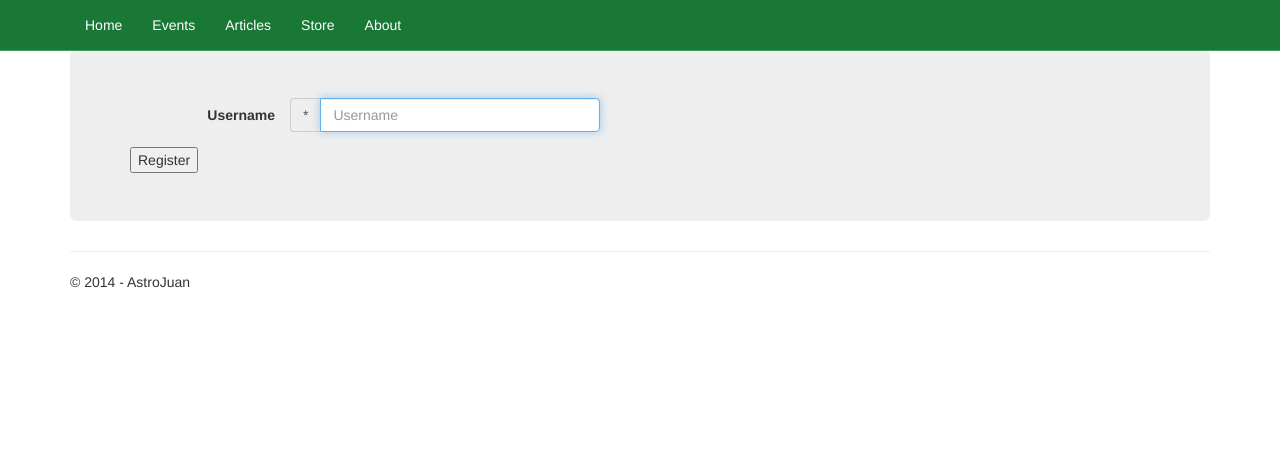
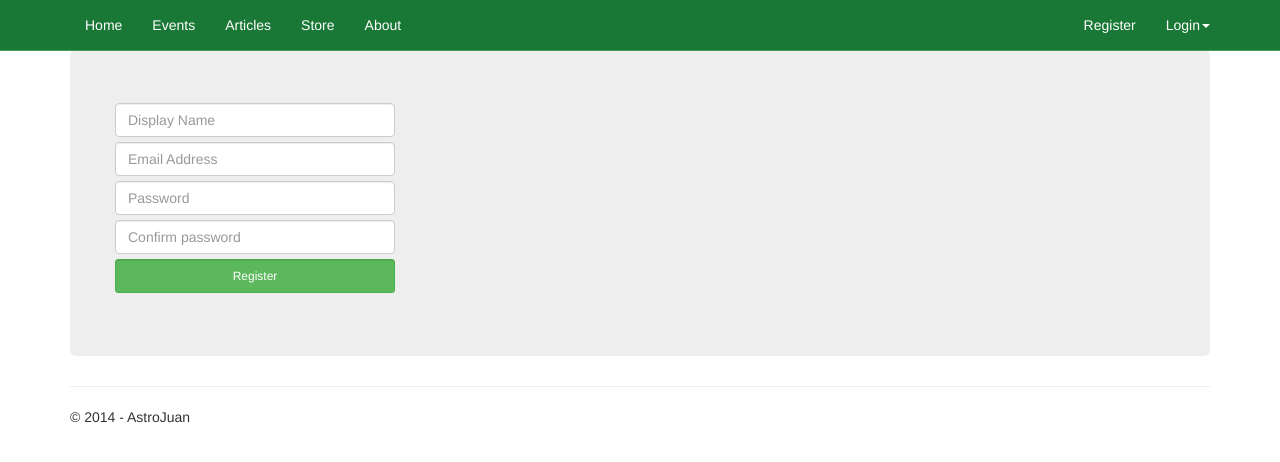
Before and after one commit to ambrosioaaron/astrojuan, a CodeIgniter app: a page that uses application/views/view_register.php in a window 1280 px wide. Shown: the top 462 px of the page. Run offline with CodeIgniter, Linux system fonts and the light colour scheme.

Commit message:
Register Form

```diff
--- a/application/controllers/account.php
+++ b/application/controllers/account.php
@@ -98,8 +98,131 @@ class Account extends CI_Controller
 	{
 		$data['title'] = "Register";
 
+		$data['formAttr'] = array(
+			'role'=>'form',
+			'class'=>'form-horizontal',
+			'id'=>'frmRegister',
+			'name'=>'Register',
+			'method'=>'post'
+		);
+
+		$data['displayNameAttr'] = array(
+			'type'=>'text',
+			'class'=>'form-control',
+			'id'=>'display_name',
+			'name'=>'display_name',
+			'placeholder'=>'Display Name',
+			'data-toggle'=>'popover',
+			'data-trigger'=>'focus',
+			'data-placement'=>'right',
+			'data-content'=>'Letters and numbers only'
+		);
+
+		$data['emailAddressAttr'] = array(
+			'type'=>'text',
+			'class'=>'form-control',
+			'id'=>'email_address',
+			'name'=>'email_address',
+			'placeholder'=>'Email Address',
+			'data-toggle'=>'popover',
+			'data-trigger'=>'focus',
+			'data-placement'=>'right',
+			'data-content'=>'Enter a your email address'
+		);
+
+		$data['userPassswordAttr'] = array(
+			'type'=>'password',
+			'class'=>'form-control',
+			'id'=>'user_password',
+			'name'=>'user_password',
+			'placeholder'=>'Password',
+			'data-toggle'=>'popover',
+			'data-trigger'=>'focus',
+			'data-placement'=>'right',
+			'data-content'=>'6 to 20 characters only'
+		);
+
+		$data['confirmPasswordAttr'] = array(
+			'type'=>'password',
+			'class'=>'form-control',
+			'id'=>'confirm_password',
+			'name'=>'confirm_password',
+			'placeholder'=>'Confirm password',
+			'data-toggle'=>'popover',
+			'data-trigger'=>'focus',
+			'data-placement'=>'right',
+			'data-content'=>'Re-type your password'
+		);
+
+		if($this->input->post())
+        {
+            $this->load->library('form_validation');
+			$this->load->model('model_accounts');
+
+			$this->form_validation->set_message('required', '%s is required');
+			$this->form_validation->set_message('is_unique', '%s is already taken');
+			$this->form_validation->set_message('matches', '%s did not match');
+			$this->form_validation->set_message('min_length', '%s too short');
+			$this->form_validation->set_message('max_length', '%s too long');
+			$this->form_validation->set_message('alpha_numeric', '%s may only contain alpha-numeric characters.');
+
+			$this->form_validation->set_rules('display_name', 'Display Name', 'alpha_numeric|required|min_length[6]|max_length[20]|is_unique[Accounts.DisplayName]');
+			$this->form_validation->set_rules('user_password', 'Password', 'required|min_length[6]|max_length[20]|required|matches[confirm_password]');
+			$this->form_validation->set_rules('confirm_password', 'Password Confirmation', 'required');
+			$this->form_validation->set_rules('email_address', 'Email', 'required|valid_email|is_unique[Accounts.Email]');
+
+			if($this->form_validation->run())
+			{
+                echo "success";
+            }
+            else{
+                $data['validation_errors'] = array(
+					'confirm_password'=>form_error('confirm_password'),
+					'user_password'=>form_error('user_password'),
+					'email_address'=>form_error('email_address'),
+					'display_name'=>form_error('display_name')
+
+				);
+
+				$this->masterpage->setMasterPage ('astrojuan_master');
+				$this->masterpage->addContentPage ('view_register', 'content', $data);
+
+				$this->masterpage->show($data);
+            }
+        }
+        else{
+            $this->masterpage->setMasterPage ('astrojuan_master');
+			$this->masterpage->addContentPage ('view_register', 'content', $data);
+
+			$this->masterpage->show($data);
+        }
+	}
+
+	public function add()
+	{
+		$this->load->library('form_validation');
+		$this->load->model('model_accounts');
+
+		$this->form_validation->set_rules('display_name', 'Display Name', 'alpha_numeric|required|min_length[6]|max_length[20]|is_unique[Accounts.DisplayName]');
+		$this->form_validation->set_rules('user_password', 'Password', 'required|min_length[6]|max_length[20]|required|matches[confirm_password]');
+		$this->form_validation->set_rules('confirm_password', 'Password Confirmation', 'required|min_length[6]|max_length[20]|required');
+		$this->form_validation->set_rules('email_address', 'Email', 'required|valid_email|is_unique[Accounts.Email]');
+
+		if($this->form_validation->run())
+		{
+			echo "success";
+		}
+	}
+
+	public function logout()
+	{
+		delete_cookie(md5('account_id' . $this->config->item('cookie_key')));
+		delete_cookie(md5('account_email' . $this->config->item('cookie_key')));
+
+		$data['title'] = "Home";
+
 		$this->masterpage->setMasterPage ('astrojuan_master');
-        $this->masterpage->addContentPage ('view_register', 'content', $data);
+        $this->masterpage->addContentPage ('view_home', 'content');
 
         $this->masterpage->show($data);
 	}
--- a/application/views/view_login.php
+++ b/application/views/view_login.php
@@ -1,15 +1,15 @@
 <?php if(isset($validLogin) && $validLogin){ ?>
 
-	<li class="ir-navbar-li" id="ir-navbar-username"><a href="#">Welcome, </a></li>
-    <li class="ir-navbar-li dropdown" id="ir-navbar-logout">
+	<li class="aj-navbar-li" id="aj-navbar-username"><a href="#">Welcome, </a></li>
+    <li class="aj-navbar-li dropdown" id="aj-navbar-logout">
         <a href="#" class="dropdown-toggle" data-toggle="dropdown">My Account<span class="caret"></span></a>
         <ul class="dropdown-menu">
-            <li><a href="/Account/AccountProfile">Profile</a></li>
-            <li><a href="/Account/ChangePassword">Change Password</a></li>
+            <li><a href="/account/account_profile">Profile</a></li>
+            <li><a href="/account/change_password">Change Password</a></li>
         </ul>
     </li>
 
-    <li class="ir-navbar-li" id="ir-navbar-logout"><a href="/Account/Logout">Logout</a></li>
+    <li class="aj-navbar-li" id="aj-navbar-logout"><a href="/account/logout">Logout</a></li>
 
 <?php }else{ ?>
 
--- a/application/views/view_register.php
+++ b/application/views/view_register.php
@@ -1,30 +1,99 @@
 <div class="jumbotron">
-    <form role="form" class="form-horizontal" id="frmRegister" name="Register" method="post" action="/account/register/">
+    <!--<form role="form" class="form-horizontal" id="frmRegister" name="Register" method="post" action="/account/register/">
 		<div class="form-group">
-			<label class="col-sm-2 control-label"  for="username">Username</label>
-            <div class="input-group">
-              	<span class="input-group-addon">*</span>
-                <input type="text" class="form-control" id="username" name="username" placeholder="Username" required="required">
-			</div>
-            <label class="error label label-danger" for="username"></label>
+
+            <input type="text" class="form-control" id="display_name" name="display_name" placeholder="Display Name" data-toggle="popover" data-trigger="focus" data-placement="right" data-content="Letters and numbers only" />
+
+            <input type="text" class="form-control" id="email_address" name="email_address" placeholder="Email Address"  data-toggle="popover" data-trigger="focus" data-placement="right" data-content="Enter a your email address" />
+
+            <input type="password" class="form-control" id="user_password" name="user_password" placeholder="Password" data-toggle="popover" data-trigger="focus" data-placement="right" data-content="6 to 20 characters only" />
+
+            <input type="password" class="form-control" id="confirm_password" name="confirm_password" placeholder="Confirm password"  data-toggle="popover" data-trigger="focus" data-placement="right" data-content="Re-type your password" />
+
+            <input type="submit" value="Register" class="form-control btn btn-success btn-sm"/>
+
 		</div>
-        <input type="submit" value="Register"/>
-	</form>
+
+	</form>-->
+
+    <?php
+
+		echo form_open('/account/register', $formAttr);
+	?>
+	<div class="form-group">
+	<?php
+		echo form_input($displayNameAttr);
+		echo form_input($emailAddressAttr);
+		echo form_password($userPassswordAttr);
+		echo form_password($confirmPasswordAttr);
+
+	?>
+	<input type="submit" value="Register" class="form-control btn btn-success btn-sm"/>
+	</div>
+	<?php
+		echo form_close();
+	?>
 </div>
 
-<script type='text/javascript'>
-$(function() {
- $('#username').focus();
+<script type="text/javascript">
+$(document).ready(function(){
+	$('#frmRegister').submit(function(){
+		var displayName = validateDisplayName($('#display_name').val());
+		if(displayName != true)
+		{
+			$('#display_name').attr('data-content', displayName);
+			$('#display_name').focus();
 
- $('#frmRegister').validate({
-  highlight: function(element) {
-   $(element).closest('.form-group').removeClass('has-success').addClass('has-error');
-   $(element).closest('.form-group').children('.error').removeClass('hide');
-  },
-  success: function(element) {
-   $(element).closest('.form-group').removeClass('has-error').addClass('has-success');
-   $(element).addClass('hide');
-  }
- });
+			return false;
+		}
+
+		var email_address = validateEmail($('#email_address').val());
+		if(email_address != true)
+		{
+			$('#email_address').attr('data-content', email_address);
+			$('#email_address').focus();
+
+			return false;
+		}
+
+		var user_password = validatePassword($('#user_password').val());
+		if(user_password != true)
+		{
+			$('#user_password').attr('data-content', user_password);
+			$('#user_password').focus();
+
+			return false;
+		}
+
+		var confirm_password = confirmPassword($('#user_password').val(), $('#confirm_password').val());
+		if(confirm_password != true)
+		{
+			$('#confirm_password').attr('data-content', confirm_password);
+			$('#confirm_password').focus();
+
+			return false;
+		}
+	});
+	$('#display_name').popover();
+	$('#email_address').popover();
+	$('#user_password').popover();
+	$('#confirm_password').popover();
+
+	<?php
+
+		if (isset($validation_errors))
+		{
+			while ($error = current($validation_errors)) {
+			?>
+
+			$('#<?php echo key($validation_errors); ?>').attr('data-content', '<?php str_replace(array('<p>','</p>'),'',$error); ?>');
+			$('#<?php echo key($validation_errors); ?>').focus();
+
+			<?php
+				next($validation_errors);
+			}
+        }
+
+	?>
 });
 </script>
--- a/content/css/Site.css
+++ b/content/css/Site.css
@@ -99,6 +99,11 @@ input[type="checkbox"].input-validation-error {
     margin: 5px 0px 0px 22px;
 }
 
+#frmRegister .form-group .form-control
+{
+    margin: 5px 0px 0px 0px;
+}
+
 .navbar-inverse .navbar-nav > .open > a, .navbar-inverse .navbar-nav > .open > a:hover, .navbar-inverse .navbar-nav > .open > a:focus
 {
 	background-color: #23AF4E;
--- a/content/js/astrojuan.js
+++ b/content/js/astrojuan.js
@@ -8,3 +8,66 @@ function astroUnBlock(blockID) {
     $(blockID).children().show();
     $('#astroBlock').remove();
 }
+
+function isValidEmailAddress(emailAddress) {
+    var pattern = new RegExp(/^((([a-z]|\d|[!#\$%&'\*\+\-\/=\?\^_`{\|}~]|[\u00A0-\uD7FF\uF900-\uFDCF\uFDF0-\uFFEF])+(\.([a-z]|\d|[!#\$%&'\*\+\-\/=\?\^_`{\|}~]|[\u00A0-\uD7FF\uF900-\uFDCF\uFDF0-\uFFEF])+)*)|((\x22)((((\x20|\x09)*(\x0d\x0a))?(\x20|\x09)+)?(([\x01-\x08\x0b\x0c\x0e-\x1f\x7f]|\x21|[\x23-\x5b]|[\x5d-\x7e]|[\u00A0-\uD7FF\uF900-\uFDCF\uFDF0-\uFFEF])|(\\([\x01-\x09\x0b\x0c\x0d-\x7f]|[\u00A0-\uD7FF\uF900-\uFDCF\uFDF0-\uFFEF]))))*(((\x20|\x09)*(\x0d\x0a))?(\x20|\x09)+)?(\x22)))@((([a-z]|\d|[\u00A0-\uD7FF\uF900-\uFDCF\uFDF0-\uFFEF])|(([a-z]|\d|[\u00A0-\uD7FF\uF900-\uFDCF\uFDF0-\uFFEF])([a-z]|\d|-|\.|_|~|[\u00A0-\uD7FF\uF900-\uFDCF\uFDF0-\uFFEF])*([a-z]|\d|[\u00A0-\uD7FF\uF900-\uFDCF\uFDF0-\uFFEF])))\.)+(([a-z]|[\u00A0-\uD7FF\uF900-\uFDCF\uFDF0-\uFFEF])|(([a-z]|[\u00A0-\uD7FF\uF900-\uFDCF\uFDF0-\uFFEF])([a-z]|\d|-|\.|_|~|[\u00A0-\uD7FF\uF900-\uFDCF\uFDF0-\uFFEF])*([a-z]|[\u00A0-\uD7FF\uF900-\uFDCF\uFDF0-\uFFEF])))\.?$/i);
+    return pattern.test(emailAddress);
+};
+
+function isValidDisplayName(displayName) {
+    var pattern = new RegExp(/^[A-Za-z0-9 _.-]+$/);
+    return pattern.test(displayName);
+};
+
+function validateDisplayName(displayName)
+{
+	var res = true;
+
+	if(!isValidDisplayName(displayName))
+	{
+		return "Letters and numbers only";
+	}
+
+	if(displayName.length < 6 || displayName.length > 20)
+	{
+		return "6 to 20 characters only";
+	}
+
+	return res;
+}
+
+function validateEmail(emailAddress)
+{
+	var res = true;
+
+	if(!isValidEmailAddress(emailAddress))
+	{
+		return "Enter a valid email address";
+	}
+
+	return res;
+}
+
+function validatePassword(password)
+{
+	var res = true;
+
+	if(password.length < 6 || password.length > 20)
+	{
+		return "6 to 20 characters only";
+	}
+
+	return res;
+}
+
+function confirmPassword(password, cpassword)
+{
+	var res = true;
+
+	if(password != cpassword)
+	{
+		return "Password did not match";
+	}
+
+	return res;
+}
```
